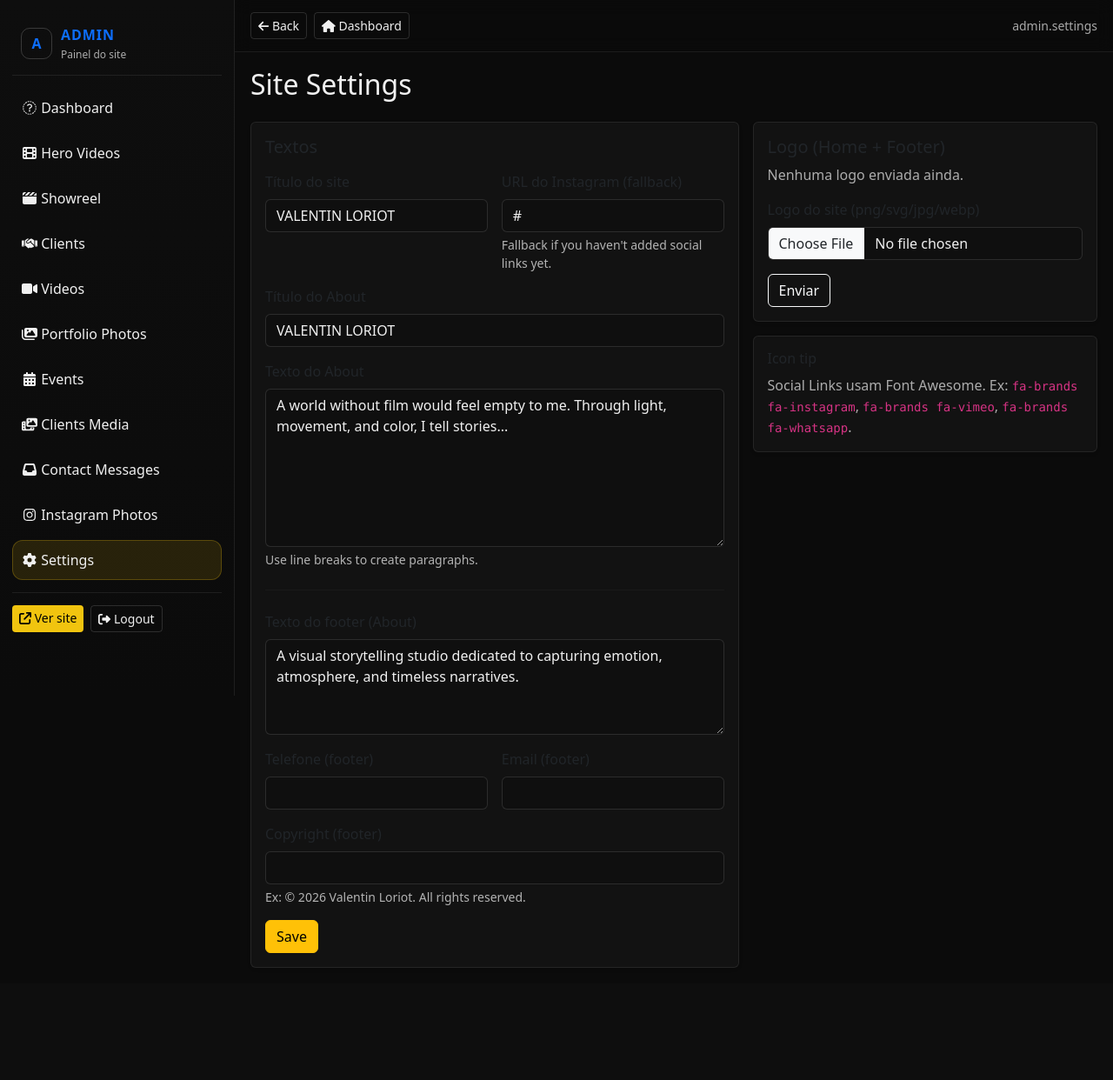
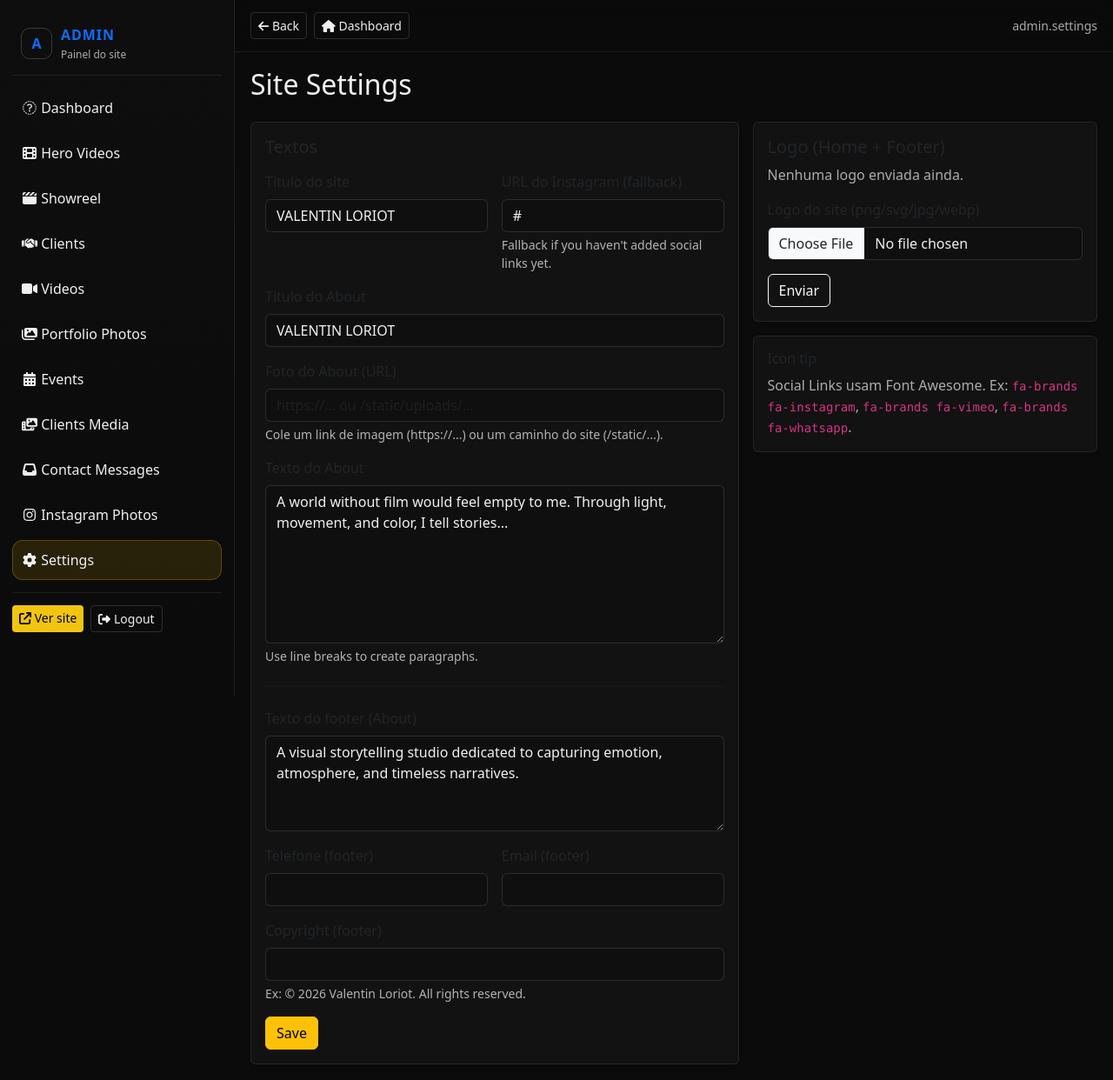
Before and after one commit to Hunter954/VALENTIN-LORIOT, a Flask app: page /admin/settings in a window 1280 px wide. Shown: the whole page at 87% size. Before the commit the page ends 1113 px from the top, so only its background shows below. Run offline with Flask 3, Linux system fonts and the light colour scheme; the visitor is signed in with stand-in values (Sample User, id 1); data comes from the database, SQL or seed files in the repository; parts of the project's set-up code (start-up, migrations or seed data) failed here and were passed over.

Commit message:
Add files via upload

```diff
--- a/app/forms.py
+++ b/app/forms.py
@@ -22,6 +22,12 @@
 
     about_title = StringField("Título do About", validators=[Optional(), Length(max=120)])
     about_text = TextAreaField("Texto do About", validators=[Optional()])
+
+    about_image_url = StringField(
+        "Foto do About (URL)",
+        validators=[Optional(), Length(max=500)],
+        description="Cole um link de imagem (https://...) ou um caminho do site (/static/...).",
+    )
 
     footer_about = TextAreaField("Texto do footer (About)", validators=[Optional()])
     footer_phone = StringField("Telefone (footer)", validators=[Optional(), Length(max=120)])
--- a/app/models.py
+++ b/app/models.py
@@ -24,6 +24,9 @@
             "Through light, movement, and color, I tell stories..."
         ),
     )
+
+    # About page image (URL). Stored as-is, can be absolute (https://...) or relative (/static/...).
+    about_image_url = db.Column(db.String(500), default="")
 
     # Branding
     brand_logo_path = db.Column(db.String(255), default="")  # /static/uploads/...
--- a/app/templates/admin/settings.html
+++ b/app/templates/admin/settings.html
@@ -22,6 +22,19 @@
             <div class="col-12">
               {{ form.about_title.label(class="form-label") }}
               {{ form.about_title(class="form-control") }}
+            </div>
+            <div class="col-12">
+              {{ form.about_image_url.label(class="form-label") }}
+              {{ form.about_image_url(class="form-control", placeholder="https://... ou /static/uploads/... ") }}
+              {% if form.about_image_url.description %}
+                <div class="form-text">{{ form.about_image_url.description }}</div>
+              {% endif %}
+              {% if settings and settings.about_image_url %}
+                <div class="mt-2" style="border:1px solid rgba(255,255,255,.12); border-radius:12px; padding:10px;">
+                  <div class="text-muted" style="font-size:12px; margin-bottom:8px;">Preview</div>
+                  <img src="{{ settings.about_image_url }}" alt="about photo" style="width:100%; max-height:220px; object-fit:cover; border-radius:10px;" />
+                </div>
+              {% endif %}
             </div>
             <div class="col-12">
               {{ form.about_text.label(class="form-label") }}
--- a/requirements.txt
+++ b/requirements.txt
@@ -5,5 +5,6 @@
 Werkzeug==3.0.3
 python-dotenv==1.0.1
 WTForms==3.1.2
+email-validator>=2.0
 gunicorn==21.2.0
 psycopg[binary]>=3.1
```
Also changed, not shown: app/schema.py (+8 -1 lines), app/static/css/site.css (+27 -0 lines), app/templates/about.html (+12 -2 lines).
